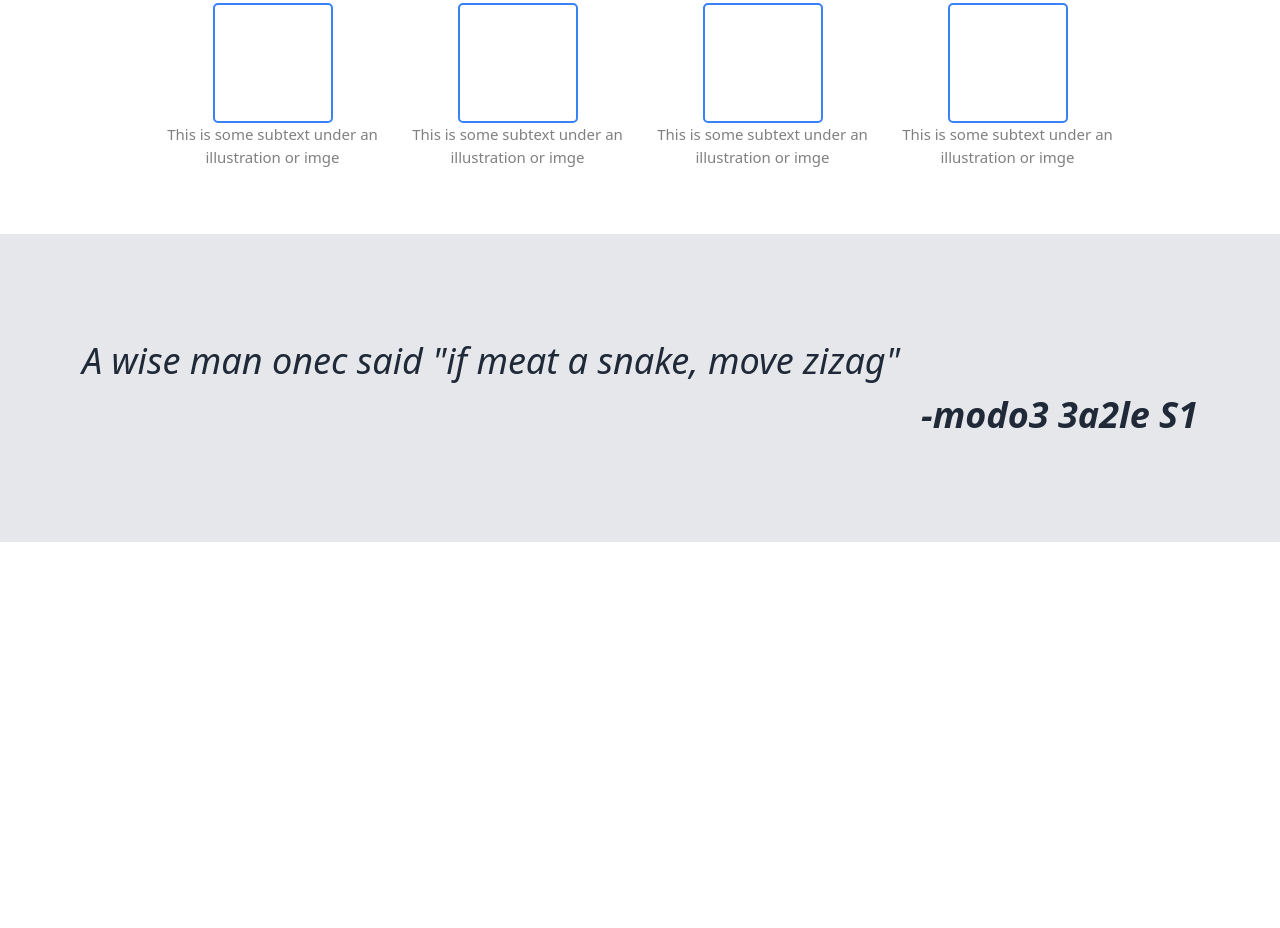
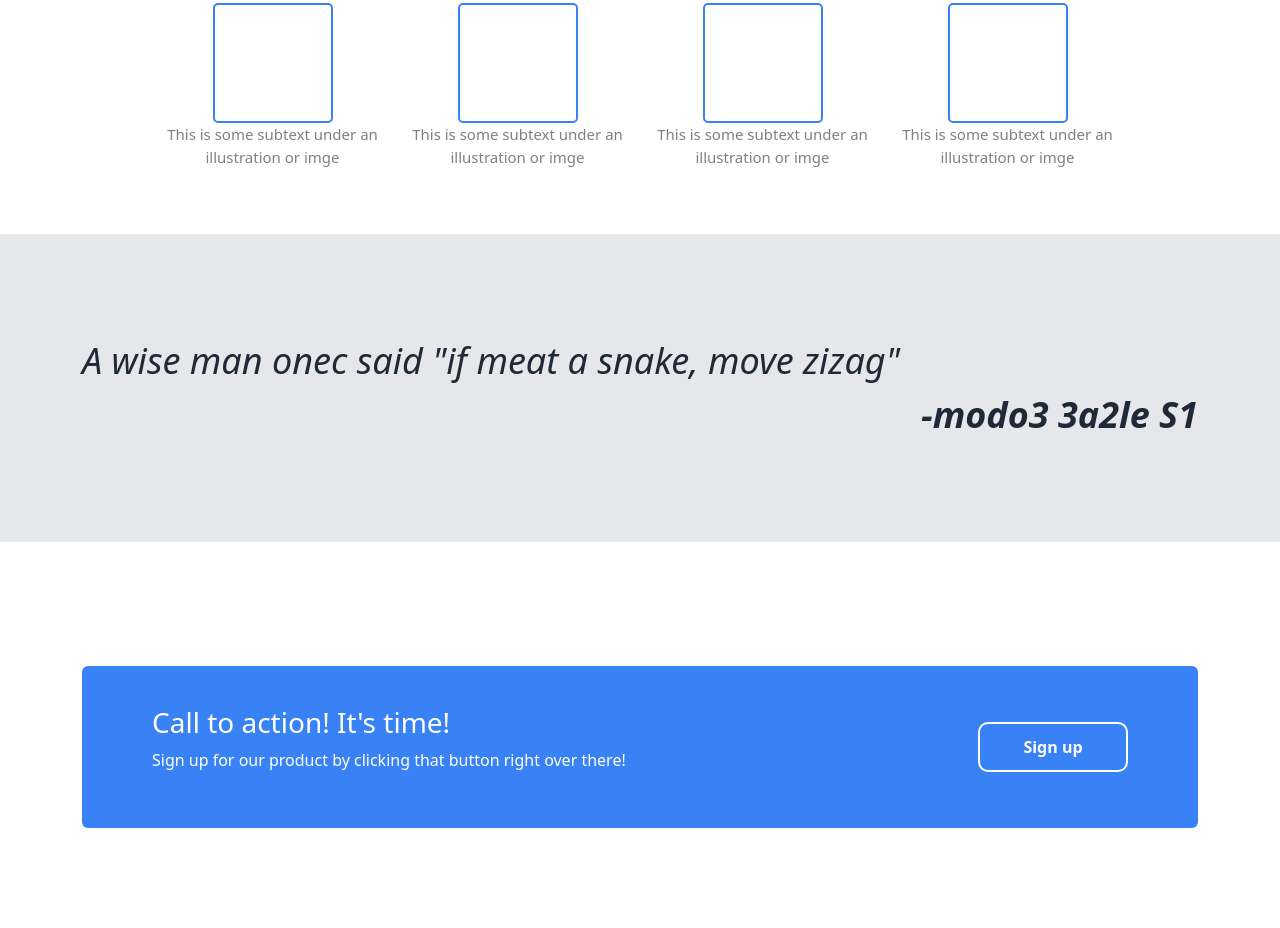
Before and after one commit to thomas011001/landing-page, a plain HTML site: page index.html in a window 1280 px wide. Shown: the part 946-1874 px from the top of the page. Before the commit the page ends 1488 px from the top, so only its background shows below. Drawn offline with nearby package versions, Linux system fonts and the light colour scheme.

Commit message:
added call to action msg

```diff
--- a/css/style.scss
+++ b/css/style.scss
@@ -128,3 +128,30 @@ body {
         }
     }
 }
+.call {
+    padding: 100px 50px;
+    .msg {
+        background: #3882f6;
+        display: flex;
+        justify-content: space-between;
+        align-items: center;
+        padding: 40px 70px;
+        color: white;
+        button {
+            background-color: #3882f6;
+            border: white solid 2px;
+            color: white;
+            padding: 8px;
+            width: 150px;
+            height: 50px;
+            border-radius: 10px;
+            font-weight: bolder;
+        }
+    }
+}
+@media (max-width: 630px) {
+    .call .msg {
+        flex-direction: column;
+        align-items: start;
+    }
+}
--- a/index.html
+++ b/index.html
@@ -61,8 +61,8 @@
                 </div>
             </div>
         </div>
-
     </section>
+    <!-- section info -->
     <section class="info">
         <div class="container">
             <h1>Some random information.</h1>
@@ -94,9 +94,24 @@
             </div>
         </div>
     </section>
+    <!-- section quote -->
     <section class="quote">
         <div class="container">
             <i>A wise man onec said "if meat a snake, move zizag" <br><span>-modo3 3a2le S1</span></i>
+        </div>
+    </section>
+    <!-- section call to action-->
+    <section class="call">
+        <div class="container">
+            <div class="mt-4 rounded msg">
+                <div class="text">
+                    <h3>Call to action! It's time!</h3>
+                    <p>Sign up for our product by clicking that button right over there!</p>
+                </div>
+                <button>
+                    Sign up
+                </button>
+            </div>
         </div>
     </section>
     <!-- bootstrap script file -->
```
Also changed, not shown: css/style.css, 1 other file.
